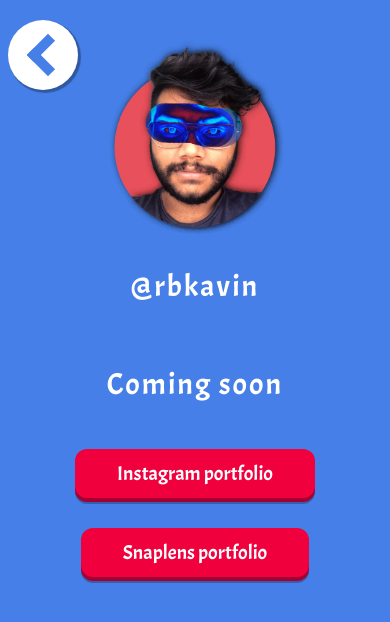
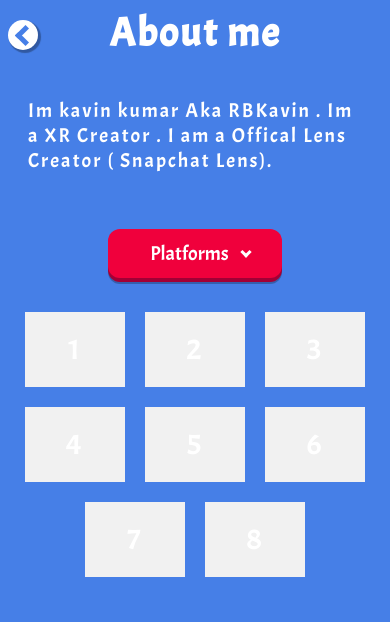
Before and after one commit to rbkavin/rbkavin, a plain HTML site: page portfolio/index.html in a window 390 px wide. Drawn offline with Linux system fonts and the light colour scheme.

Commit message:
portfolio

```diff
--- a/portfolio/app.js
+++ b/portfolio/app.js
@@ -56,10 +56,10 @@ const links = [{
     // link:""
     //         },
 ];
-links.forEach((i) => {
-    createButton(document.getElementById("linkDiv"), i.link, i.title)
+// links.forEach((i) => {
+//     createButton(document.getElementById("linkDiv"), i.link, i.title)
 
-})
+// })
 
 function createButton(main, link_, title_) {
 
@@ -83,8 +83,25 @@ function createButton(main, link_, title_) {
     button.appendChild(span1)
     button.appendChild(span2)
     button.appendChild(span3)
+    if (link_ == null) {
 
-    a.appendChild(button)
-    wraper.appendChild(a);
+        wraper.appendChild(button);
+
+    } else {
+        a.appendChild(button)
+        wraper.appendChild(a);
+    }
+
     main.appendChild(wraper);
 }
+
+const projectLinks = [{
+    type: "",
+    platform: "",
+    link: "",
+    videoLink: "",
+}]
+// const wraper = document.getElementById("portfolioWraper");
+// for (let i = 0; i <= 10; i++) {
+
+// }
--- a/portfolio/index.html
+++ b/portfolio/index.html
@@ -14,15 +14,68 @@
     <meta property=" og:type"  content="website" >
 </head>
 <body>
-  <img src="/threejstest/images/iconRbkavin.png" alt="Rbkavin's picture" class="profile-picture">
+  <!-- <img src="/threejstest/images/iconRbkavin.png" width="100px" alt="offcial lens creator" class="profile-picture"> -->
  <a href="/"> <div class="back">  <i class="arrow right"></i> </div> </a>
 
-    <div class="profile-name"><a href="/">@rbkavin </a></div>
-    <div class="profile-name">Coming soon</div>
+    <!-- <div class="profile-name"><a href="/">@rbkavin's Portfolio </a></div> -->
+    <!-- <div class="profile-name">Coming soon</div> -->
 
     <div id="linkDiv">
 
     </div>
+    <div class="continer">
+<h1 class="center lessMargin">About me</h1>
+
+<div class="wrapers">
+<p>
+  Im kavin kumar Aka RBKavin . Im a XR Creator . I am a Offical Lens Creator ( Snapchat Lens).
+</p>
+</div>
+    </div>
+
+
+
+    <div id="portfolioWraper" >
+    <div class="menuContainer center" >
+
+        <div class="dropdown">
+<div class="wrapers">
+<button class="pushable">
+<span class="shadow"></span>
+<span class="edge"></span>
+<span class="front">Platforms <i class="arrow left  "></i></span>
+
+</button>
+<span  >  </span>
+
+</div>
+
+
+  <div class="dropdown-content">
+  <a href="#">All</a>
+  <a href="#">Snapchat</a>
+  <a href="#">Instagram</a>
+  <a href="#">webar</a>
+
+  </div>
+</div>
+
+
+    </div>
+
+      <div class="flex-container">
+  <div>1</div>
+  <div>2</div>
+  <div>3</div>
+  <div>4</div>
+  <div>5</div>
+  <div>6</div>
+  <div>7</div>
+  <div>8</div>
+</div>
+    </div>
+
+
 <script src="app.js"></script>
 
 </body>
--- a/portfolio/styles.css
+++ b/portfolio/styles.css
@@ -38,11 +38,52 @@ img {
   border-radius: 50%
 }
 
+@media only screen and (max-width: 600px) {
+  .back {
+    width: 30px;
+    height: 30px;
+
+  }
+
+  .arrow {
+
+
+    border-width: 0 5px 5px 0;
+    width: 10px;
+    height: 10px;
+    top: 8px;
+    left: 10px;
+
+  }
+}
+
 .right {
   transform: rotate(135deg);
   -webkit-transform: rotate(135deg);
 
 
+}
+
+.lessMargin {
+  margin: 0;
+}
+
+.left {
+  position: relative;
+  top: -4px;
+  /* left: -30px; */
+  border: solid white;
+  border-width: 0 3px 3px 0;
+  width: 5px;
+  height: 5px;
+
+  transform: rotate(45deg);
+  -webkit-transform: rotate(45deg);
+
+}
+
+.selected {
+  background-color: #24a0e7;
 }
 
 .profile-picture {
@@ -84,7 +125,7 @@ img {
 }
 
 button {
-  min-width: 200px;
+  min-width: 100px;
 
 }
 
@@ -101,9 +142,6 @@ button {
   justify-content: center;
   text-align: center;
 }
-
-
-
 
 .pushable {
   position: relative;
@@ -162,6 +200,58 @@ button {
   transform: translateY(1px);
 }
 
+
 .pushable:focus:not(:focus-visible) {
   outline: none;
 }
+
+#portfolioWraper {
+  /* font-size: 4vw; */
+
+}
+
+
+.flex-container {
+  display: flex;
+  flex-wrap: wrap;
+  justify-content: center;
+  text-align: center;
+}
+
+.flex-container>div {
+  background-color: #f1f1f1;
+  width: 100px;
+  margin: 10px;
+  text-align: center;
+  line-height: 75px;
+  font-size: 30px;
+}
+
+
+
+.dropdown-content {
+  display: none;
+  position: absolute;
+  background-color: #f9f9f9;
+
+  min-width: 160px;
+  box-shadow: 0px 8px 16px 0px rgba(0, 0, 0, 0.2);
+  z-index: 1;
+
+  width: inherit;
+
+}
+
+.dropdown-content a {
+  color: black;
+  padding: 12px 16px;
+  text-decoration: none;
+  display: block;
+  width: inherit;
+
+}
+
+
+.dropdown:hover .dropdown-content {
+  display: block;
+}
```
